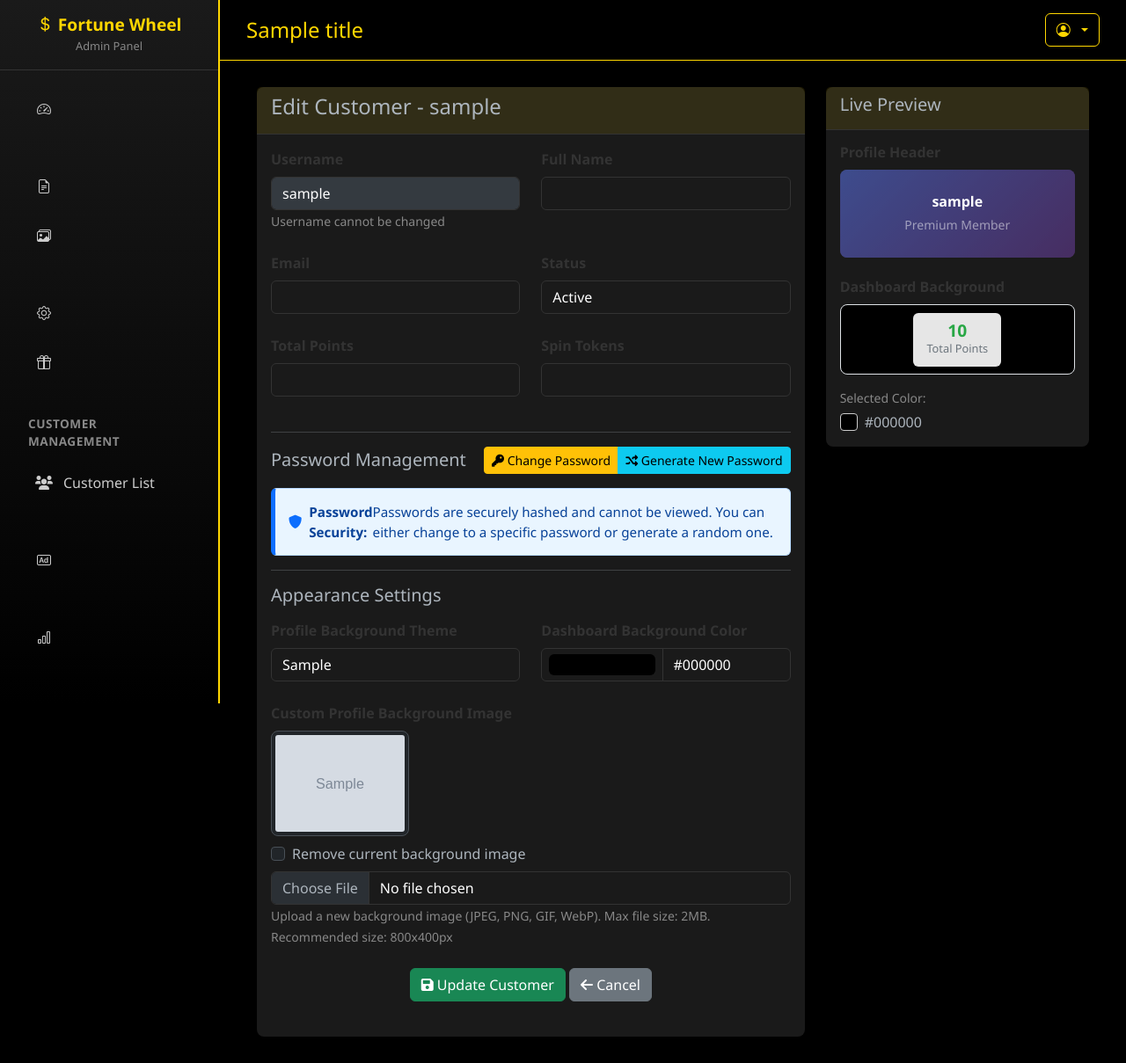
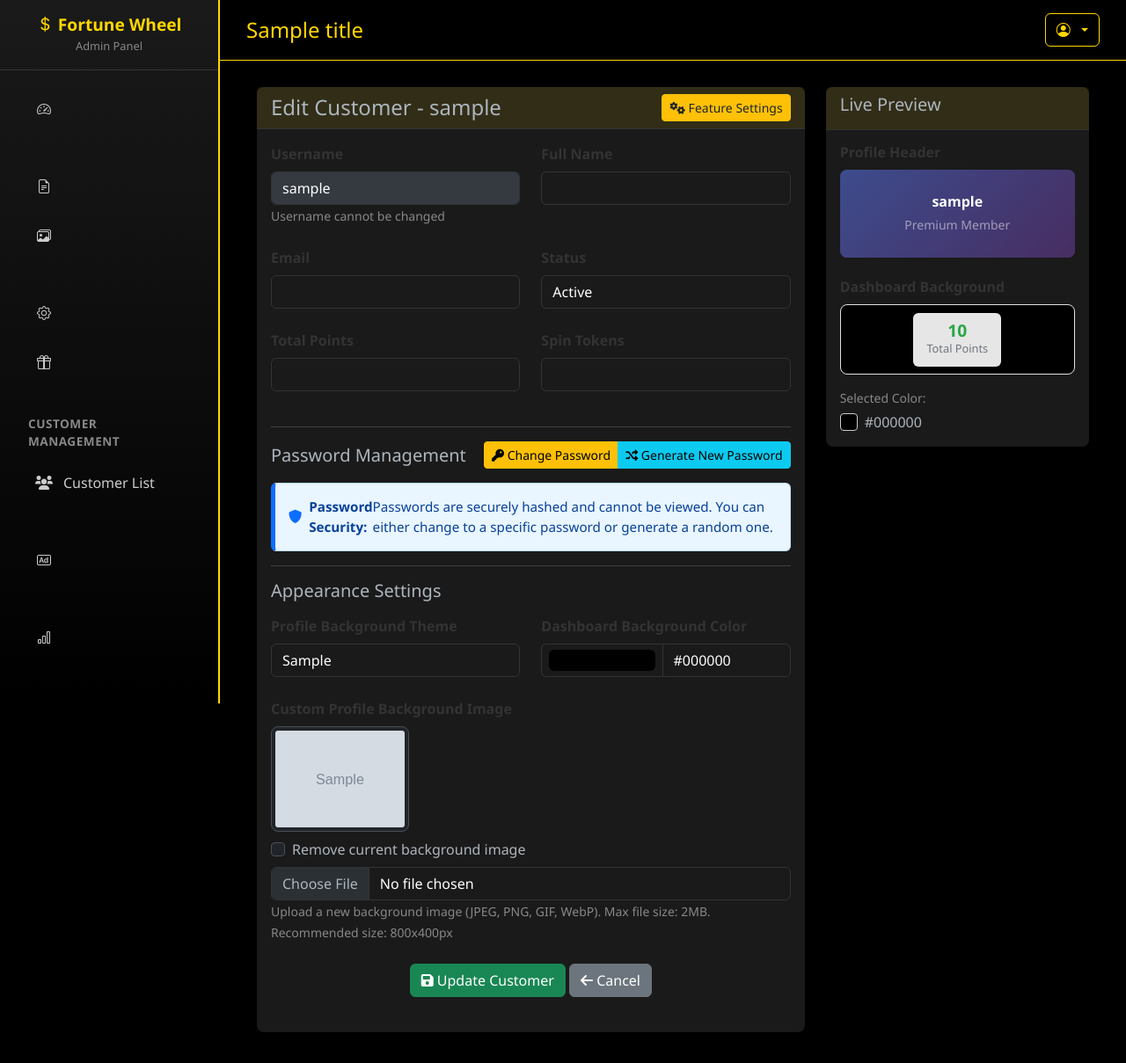
Before and after one commit to TheInfexted/rewardSystem, a CodeIgniter 4 app: the page made by app/Views/admin/customers/edit.php in a window 1280 px wide. Shown: the whole page at 88% size. After the commit the page ends 1174 px from the top, so only its background shows below. Run offline with PHP 8.4 and a stand-in for CodeIgniter, Linux system fonts and the light colour scheme; the template is opened without the code that fills it: most values are stand-ins (such as "Sample title", 1, 10 or a date in 2020); grey boxes marked "Sample" are stand-in pictures; data that the repository does not hold is empty; some libraries are stand-ins or nearby versions.

Commit message:
Added "Feature Settings" btn

```diff
--- a/app/Views/admin/customers/edit.php
+++ b/app/Views/admin/customers/edit.php
@@ -5,9 +5,13 @@
     <div class="row">
         <div class="col-md-8">
             <div class="card">
-                <div class="card-header">
-                    <h4 class="card-title">Edit Customer - <?= esc($customer['username']) ?></h4>
+                <div class="card-header d-flex justify-content-between align-items-center">
+                    <h4 class="card-title mb-0">Edit Customer - <?= esc($customer['username']) ?></h4>
+                    <a href="<?= base_url('admin/customers/view/' . $customer['id']) ?>" class="btn btn-warning btn-sm text-dark">
+                        <i class="fas fa-cogs"></i> Feature Settings
+                    </a>
                 </div>
+
                 <div class="card-body">
                     <?php if (session()->getFlashdata('errors')): ?>
                         <div class="alert alert-danger">
```
Also changed, not shown: 2 other files.
